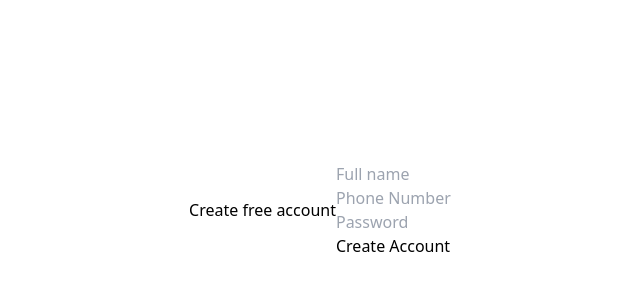
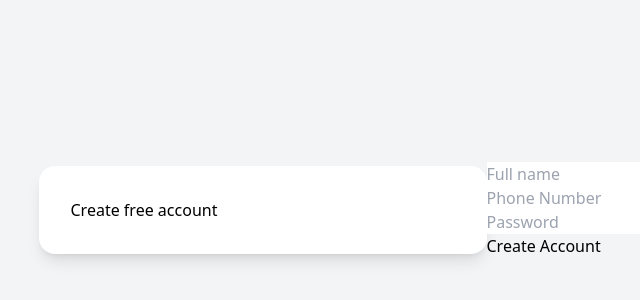
Before and after one commit to nietiene/Chat-app-frontend, a React (Vite) app: page /register in a window 1280 px wide. Shown: the part 190-490 px from the top of the page, without its empty margins (262-902 px from the left). Built offline with nearby package versions, Linux system fonts and the light colour scheme; no server answers.

Commit message:
commit of gikonko-tss-chat

```diff
--- a/src/pages/register.jsx
+++ b/src/pages/register.jsx
@@ -24,8 +24,11 @@ export default function Register() {
     }
 
     return (
-        <div className="min-h-screen flex items-center justify-center">
-            <h2>Create free account</h2>
+        <div className="min-h-screen flex items-center justify-center bg-gray-100 px-4">
+            <div className="w-full max-w-md bg-white rounded-2xl shadow-lg p-8">
+               <h2>Create free account</h2>
+
+            </div>
             {error && <p>{error}</p>}
 
             <form onSubmit={handleSubmit}>
```
